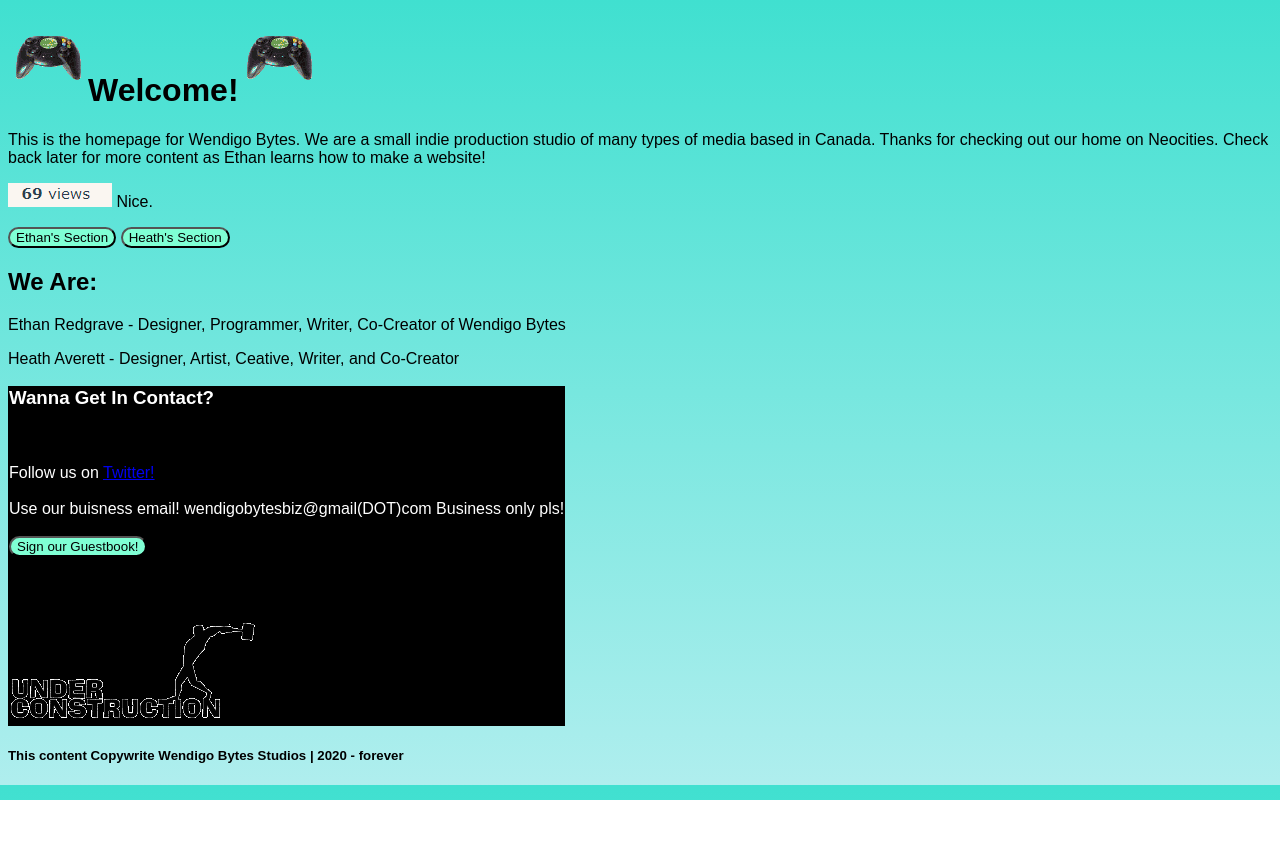
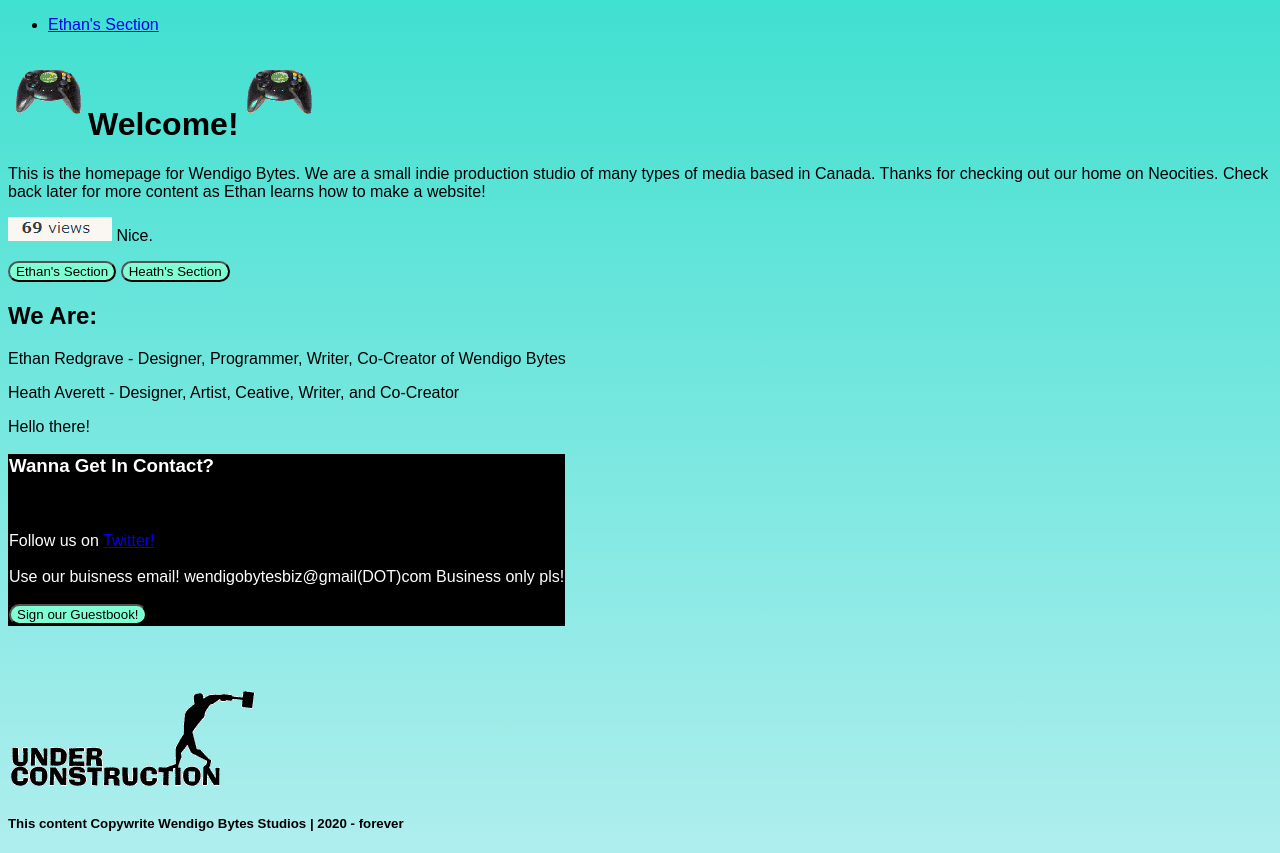
Before and after one commit to crookedvult/Wendigobytes-website, a plain HTML site: page index.html in a window 1280 px wide. Before the commit the page ends 800 px from the top, so only its background shows below. Drawn offline with Linux system fonts and the light colour scheme.

Commit message:
Update index.html

```diff
--- a/index.html
+++ b/index.html
@@ -10,7 +10,14 @@
     <link href="/style.css" rel="stylesheet" type="text/css" media="all">
   </head>
   <body>
-    <h1><img src ="../Images/ControllerAnim.gif">Welcome!<img src ="../Images/ControllerAnim.gif"></h1>
+      <nav>
+          <ul>
+            <li><a href="pages/ethan.html">Ethan's Section</a></li>
+
+          </ul>
+
+      </nav>
+      <h1><img src ="../Images/ControllerAnim.gif">Welcome!<img src ="../Images/ControllerAnim.gif"></h1>
 
     <p>This is the homepage for Wendigo Bytes. We are a small indie production studio of many types of media based in Canada. Thanks for checking out our home on Neocities. Check back later for more content as Ethan learns how to make a website!</p>
 
@@ -25,14 +32,15 @@
     <h2>We Are:</h2>
     <p>Ethan Redgrave - Designer, Programmer, Writer, Co-Creator of Wendigo Bytes</p>
     <p>Heath Averett - Designer, Artist, Ceative, Writer, and Co-Creator</p>
-
+      <span>Hello there!</span>
     <div class="textbox">
     <h3 class="boxtext">Wanna Get In Contact?</h3><br>
     <p class="boxtext">Follow us on <a href="https://twitter.com/WendigoBytes">Twitter!</a></p>
     <p class="boxtext">Use our buisness email! wendigobytesbiz@gmail(DOT)com Business only pls!</p>
     <p class="boxtext"><a href="http://users3.smartgb.com/g/g.php?a=s&i=g36-31213-79"><button class="navbutton">Sign our Guestbook!</button></a></p>
-    <img src="../Images/under_construction.gif" alt="Under Construction!">
     </div>
+        <img src="../Images/under_construction.gif" alt="Under Construction!">
+
 
 
 
```
